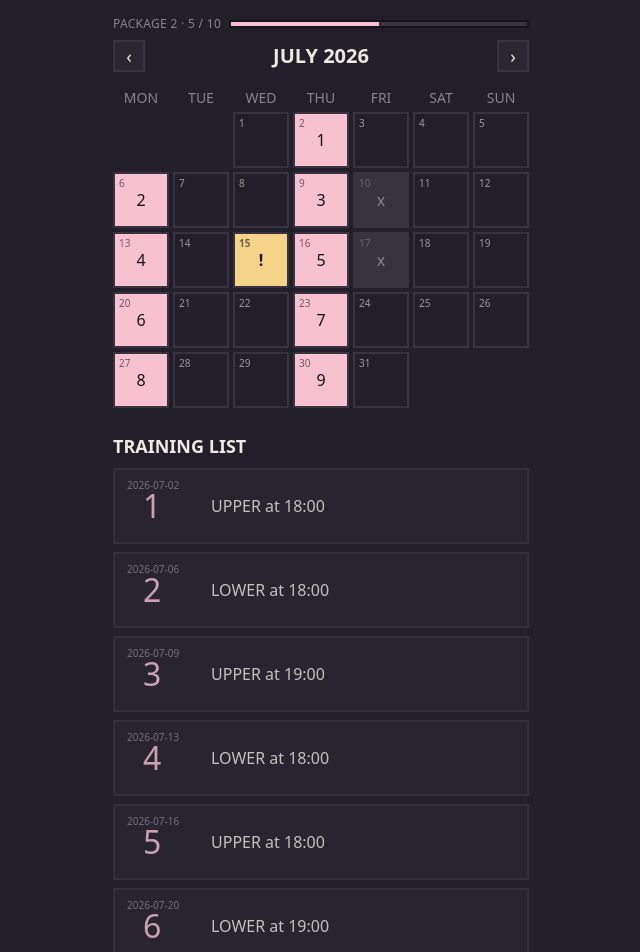
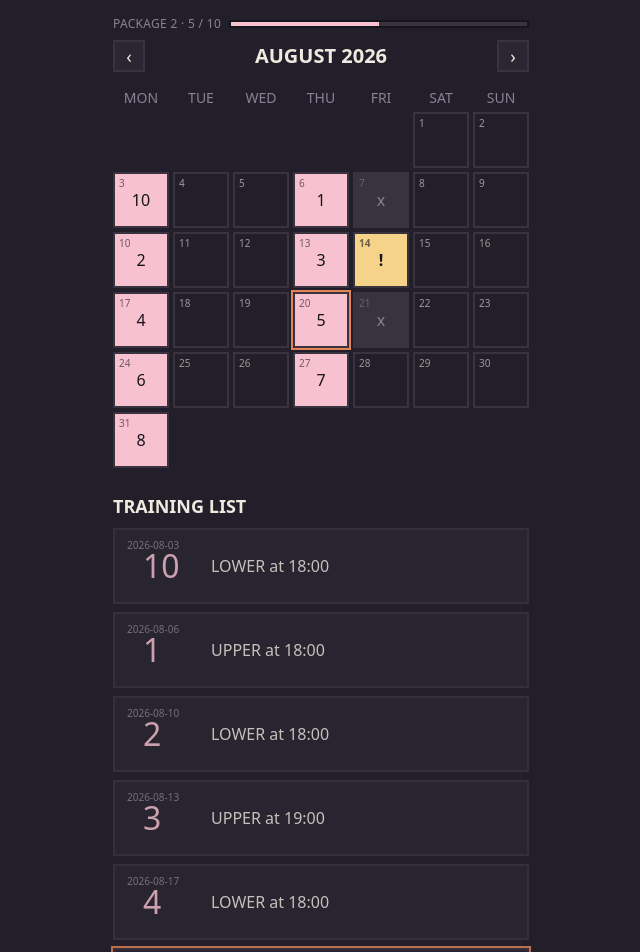
Before and after one commit to TijanTRados/TrainerApp, a Next.js app: page / in a window 1280 px wide. Shown: the top 952 px of the page, without its empty margins (319-959 px from the left). Built offline with nearby package versions, Linux system fonts and the light colour scheme.

Commit message:
Highlight today in calendar and training list

```diff
--- a/app/page.js
+++ b/app/page.js
@@ -26,7 +26,7 @@ function handleSpotlight(e) {
 export default function Home() {
   // Stays null through the server render and the first client render, so both
   // produce identical HTML. The server can't know the visitor's local date.
-  const [cursor, setCursor] = useState({ year: 2026, month: 6 });
+  const [cursor, setCursor] = useState({ year: 2026, month: 7 });
 
   // Shift the cursor by a number of months, positive or negative
   function shiftMonth(delta) {
@@ -59,7 +59,10 @@ export default function Home() {
   return (
     <main className="p-4 max-w-md mx-auto spotlight-area" onMouseMove={handleSpotlight}>
 
-      {/* Package number and progress */}
+      {/* ...........................................
+                Package number and progress
+          ...........................................
+      */}
       <div className="flex items-center gap-2 mb-2">
         <span className="text-xs text-muted tracking-wide whitespace-nowrap">
           PACKAGE {currentPackage.id} · {trainingsDone} / {currentPackage.size}
@@ -97,30 +100,39 @@ export default function Home() {
         </button>
       </div>
 
-      {/* Calendar grid */}
+      {/* ...........................................
+                        Calendar grid
+          ...........................................
+      */}
       <div className="grid grid-cols-7 gap-1 text-center">
         {dayNames.map((name, i) => (
           <div key={i} className="text-sm text-muted ">{name}</div>
         ))}
 
+        {/* Skip blank cells for the first week */}
         {blanks.map((_, i) => (
           <div key={i}></div>
         ))}
 
+        {/* Days iteration */}
         {days.map((day) => {
           const dateStr = `${year}-${monthStr}-${String(day).padStart(2, '0')}`;
           const training = trainings.find(t => t.date === dateStr);
           const isUnavailable = unavailableDates.some(d => d.date === dateStr);
           const isMeasurement = measurementDates.includes(dateStr);
 
+          {/* Depending on the date's status, we choose a cerain style */ }
           let cellStyle = 'text-ink border-raised';
           let marker = '';
+
           if (training) {
             cellStyle = 'bg-sakura text-outline border-outline'; marker = trainingNumber(training);
           }
           else if (isUnavailable) { cellStyle = 'bg-raised text-muted border-raised'; marker = 'x'; }
           else if (isMeasurement) { cellStyle = 'bg-yuzu text-outline border-outline font-bold'; marker = '!'; }
+          if (dateStr === today) { cellStyle += ' outline-2 outline-momiji'; }
 
+          {/* Cell content */ }
           const content = (
             <>
               <span className="absolute top-0.5 left-1 text-[10px] opacity-60">{day}</span>
@@ -142,7 +154,10 @@ export default function Home() {
         })}
       </div>
 
-      {/* List of trainings */}
+      {/* ...........................................
+                        Training list
+          ...........................................
+      */}
       <div className="mt-6">
         <h2 className="text-lg font-bold mb-2">TRAINING LIST</h2>
         <ul className="space-y-1">
@@ -151,7 +166,7 @@ export default function Home() {
               .filter(t => t.date.startsWith(`${year}-${monthStr}`))
               .sort((a, b) => a.date.localeCompare(b.date))
               .map((training) => (
-                <li key={training.id} className="training-list spotlight">
+                <li key={training.id} className={`training-list spotlight ${training.date === today ? 'outline-2 outline-momiji' : ''}`}>
                   <Link href={`/trainings/${training.id}`} className="flex items-center gap-5 p-1">
                     <div className="training-list-date">{training.date}</div>
                     <div className="training-list-number">{trainingNumber(training)}</div>
```
